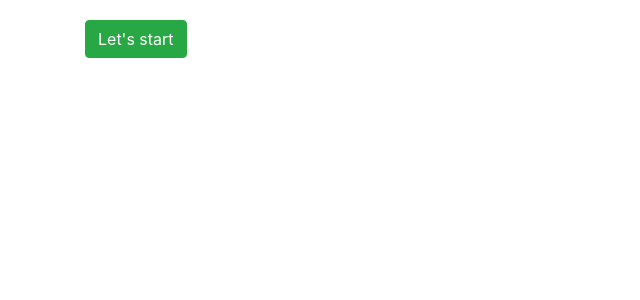
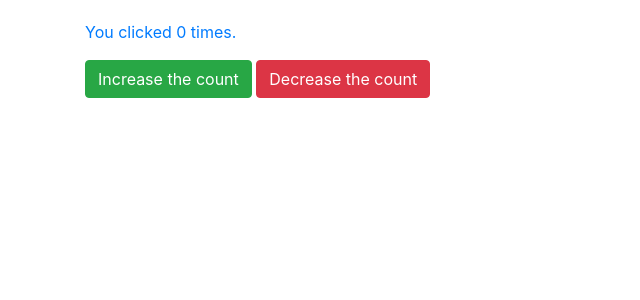
Before and after one commit to alexlarbi/expense-tracker, a React (Create React App) app in the folder react-expense-tracker/: page / in a window 1280 px wide. Shown: the top 300 px of the page, without its empty margins (0-640 px from the left). Built offline with nearby package versions, Linux system fonts and the light colour scheme.

Commit message:
Added counter

```diff
--- a/react-expense-tracker/src/App.js
+++ b/react-expense-tracker/src/App.js
@@ -1,10 +1,17 @@
-import React from 'react'
+import React, {useState} from 'react'
 import { Button, Container } from 'reactstrap'
 
 function App() {
+  const [count, setCount] = useState(0)
+
   return (
     <Container style={{ marginTop: 20 }}>
-      <Button color="success">Let's start</Button>
+      <p className="text-primary">You clicked {count} times.</p>
+      <Button onClick={() => setCount(count + 1)} color="success">
+        Increase the count
+      </Button> <Button onClick={() => setCount(count - 1)} color="danger">
+        Decrease the count
+      </Button>
     </Container>
   )
 }
```
Also changed, not shown: 2 other files (tests, documents, lock files or other folders).
